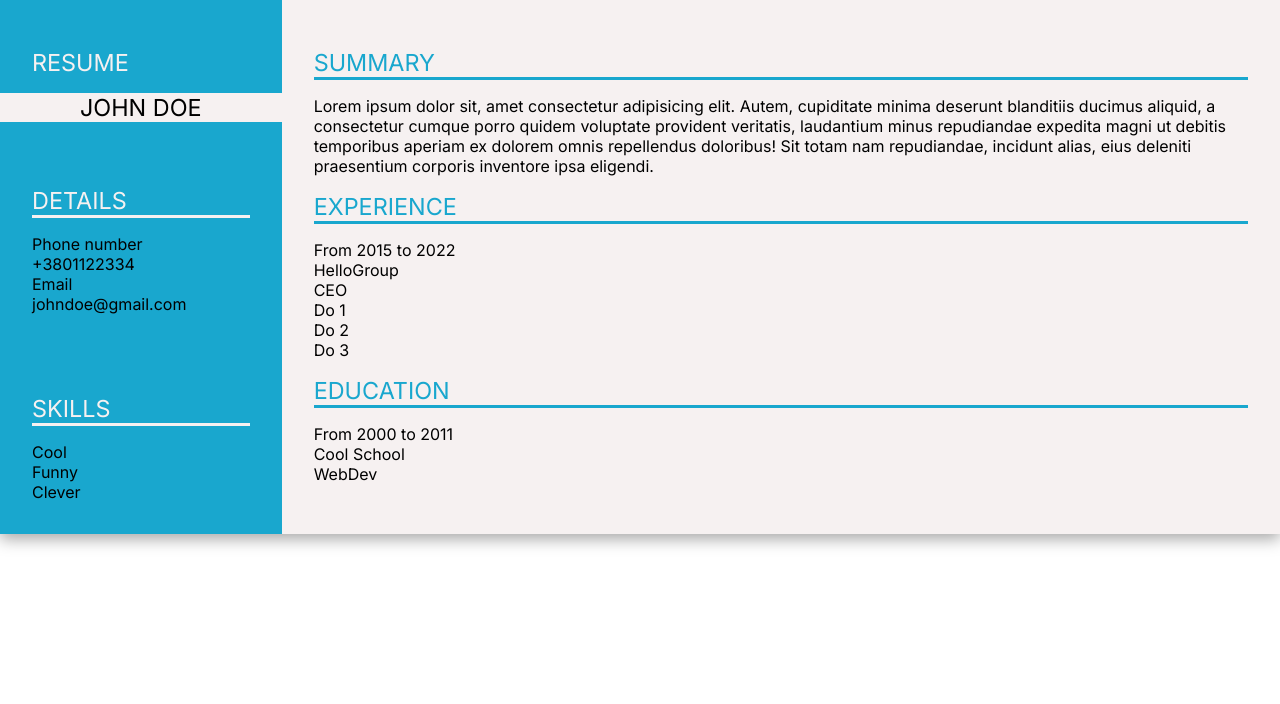
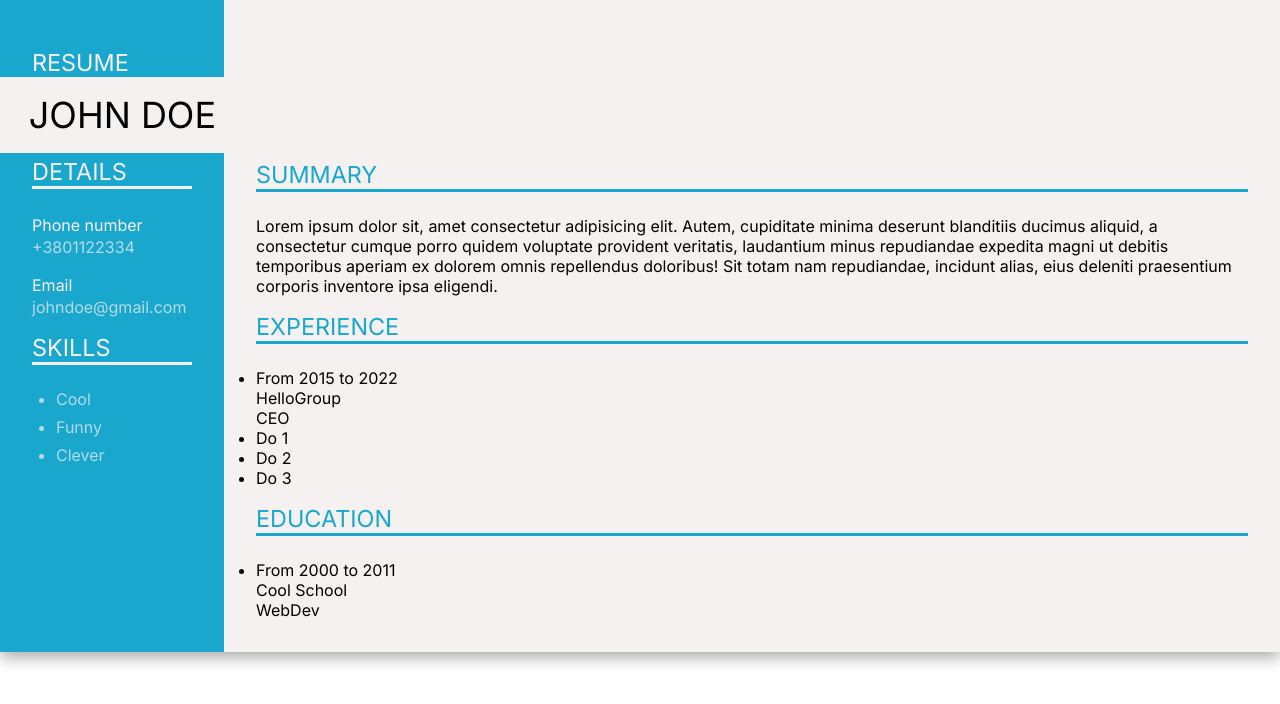
Before and after one commit to George-Al3xander/CV-APP, a React app: page / in a window 1280 px wide. Shown: the top 704 px of the page. Built offline with nearby package versions, Linux system fonts and the light colour scheme.

Commit message:
Almost added CV styling

```diff
--- a/src/components/CV.js
+++ b/src/components/CV.js
@@ -14,7 +14,9 @@ class CV extends Component {
             <div className="cv_left">
                 <div className="cv_header">
                     <h1>Resume</h1>
-                    <h1 className="name">{this.props.data.general_info.name}</h1>
+                    <div className="name" >
+                        <h1>{this.props.data.general_info.name}</h1>
+                    </div>
                 </div>
 
                 <div className="main_div_details">
--- a/src/components/Info.js
+++ b/src/components/Info.js
@@ -10,11 +10,11 @@ class  Info extends Component {
             <div className="phone-email">
             <div>
                 <h2>Phone number</h2>
-                <h2>{this.props.info.phone}</h2>
+                <h3>{this.props.info.phone}</h3>
             </div>
             <div>
                 <h2>Email</h2>
-                <h2>{this.props.info.email}</h2>
+                <h3>{this.props.info.email}</h3>
             </div>
         </div>
         );
--- a/src/styles.css
+++ b/src/styles.css
@@ -99,10 +99,11 @@ fieldset {
 .cv {
   display: flex;
   box-shadow: rgba(0, 0, 0, 0.35) 0px 5px 15px;
-  font-size: fs;
+  overflow: hidden;
 }
 
 .cv_left {
+  color: var(--clr-accent);
   background-color: var(--clr-primary);
 }
 
@@ -112,18 +113,19 @@ fieldset {
 
 h1 {
   font-size: var(--fs-medium);
-  margin-block: 1rem;
+  margin-block: 1rem 1.5rem;
   text-transform: uppercase;
 }
 
-.cv_left > *:not(.cv_header) {
+
+
+ .cv_left, .cv_right {
   padding: 2rem;
 }
 
- .cv_right {
-  padding: 2rem;
+.cv_left {
+  min-width: 14rem;
 }
-
 .cv_left h1:not(.cv_header h1) {
   color: var(--clr-accent);
   border-bottom: 3px solid var(--clr-accent);
@@ -134,22 +136,59 @@ h1 {
   border-bottom: 3px solid var(--clr-primary);
 }
 
+.cv_right {
+  padding-top: 9rem;
+}
+
 .cv_header {
     color: var(--clr-accent);
     position: relative;
 }
 
 .cv_header h1:first-child {
-    padding: 2rem 2rem 0rem 2rem;
+  margin-bottom: 5rem;
 }
 
+
+
+
+
 .name {
+  position: absolute;
+  top: 100%;
+  left: -22%;
   color: black !important;
-  position: relative;
-  padding-inline:5rem;
+  text-align: left;
+  white-space: nowrap;
+  padding-inline: 2rem 115%;
+  padding-block: 1rem;
+  background-color: var(--clr-accent);
+}
 
-  background-color: var(--clr-accent);
- z-index: 1;
-  white-space: nowrap;
-  width: 100%;
+.name h1 {
+    font-size: var(--fs-big);
+  margin: 0 !important;
+  padding: 0;
 }
+
+.phone-email h2{
+  line-height: 1.5;
+}
+
+.phone-email h3{
+ opacity: .7;
+}
+
+.phone-email > * {
+  margin-bottom: 1rem;
+}
+
+ul {
+  list-style: disc;
+}
+
+.skills li {
+  opacity: .7;
+  margin-block: .5rem;
+  margin-left: 1.5rem;
+}
```
